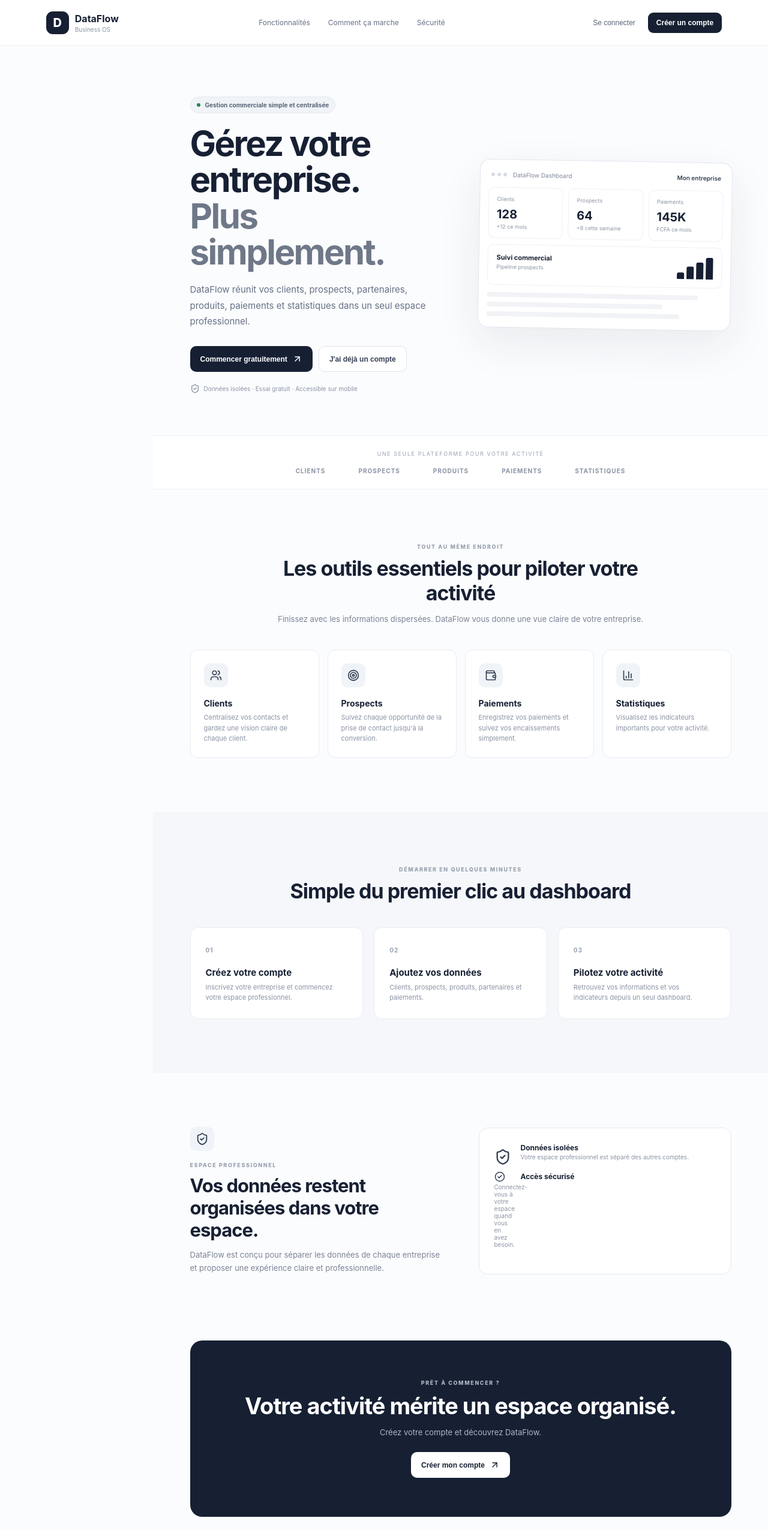
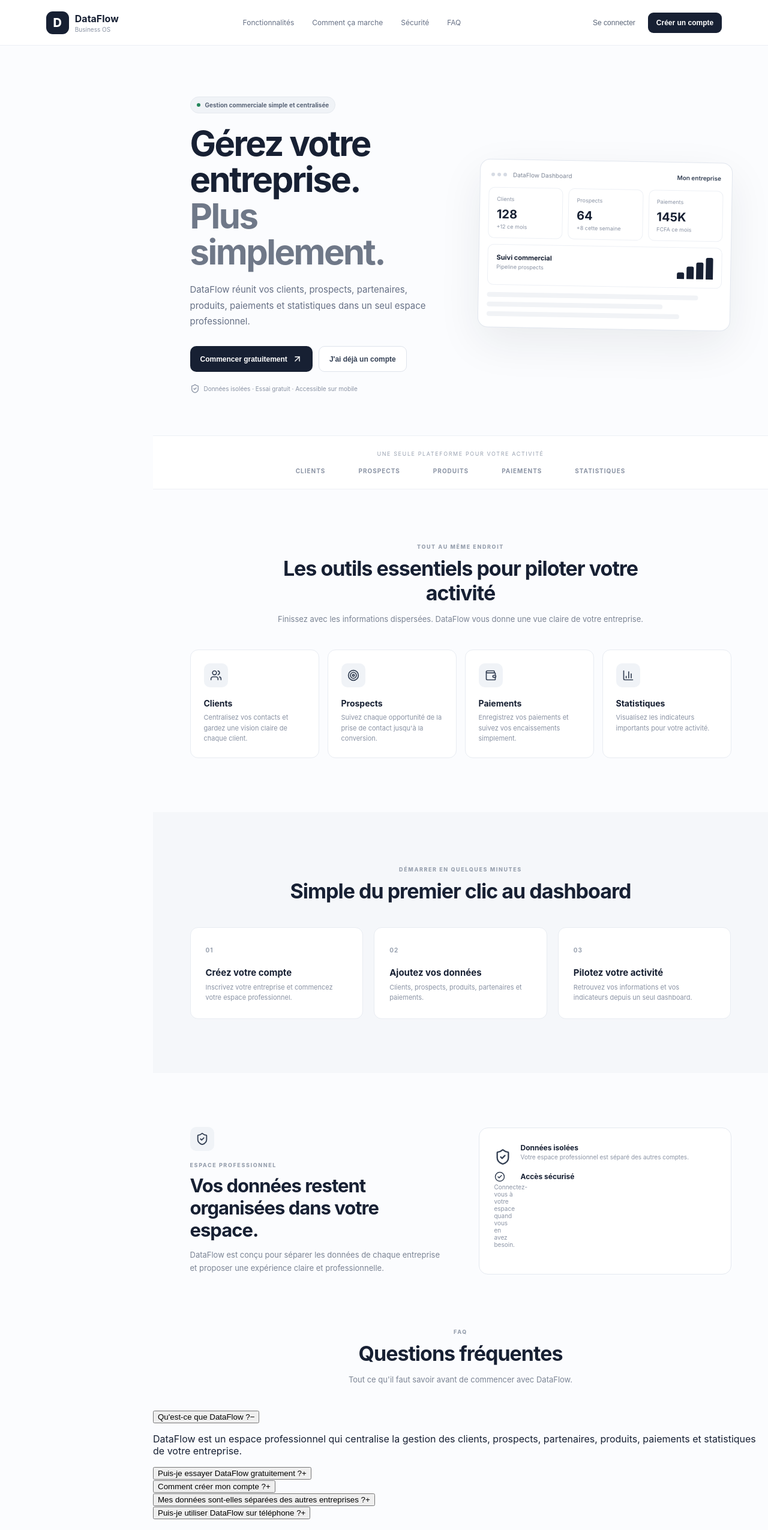
Before and after one commit to baobracy0-afk/Dataflow-, a Next.js app: page / in a window 1280 px wide. Shown: the top 2551 px of the page at 60% size. Built offline with nearby package versions, Linux system fonts and the light colour scheme.

Commit message:
Add interactive FAQ section to DataFlow landing page

```diff
--- a/app/page.tsx
+++ b/app/page.tsx
@@ -46,6 +46,7 @@ export default function Home() {
   const [authName,setAuthName] = useState("");
   const [authEmail,setAuthEmail] = useState("");
   const [authPassword,setAuthPassword] = useState("");
+  const [faqOpen,setFaqOpen] = useState<number | null>(0);
 
   function openAuth(mode:"signup"|"login") {
     setAuthMode(mode); setAuthName(""); setAuthEmail(""); setAuthPassword("");
@@ -79,7 +80,7 @@ export default function Home() {
   if (view === "landing") return <div className="landing">
     <header className="landingHeader">
       <div className="landingBrand"><div className="landingLogo">D</div><div><b>DataFlow</b><span>Business OS</span></div></div>
-      <nav className="landingNav"><a href="#fonctionnalites">Fonctionnalités</a><a href="#comment">Comment ça marche</a><a href="#securite">Sécurité</a></nav>
+      <nav className="landingNav"><a href="#fonctionnalites">Fonctionnalités</a><a href="#comment">Comment ça marche</a><a href="#securite">Sécurité</a><a href="#faq">FAQ</a></nav>
       <div className="landingActions"><button className="loginBtn" onClick={()=>openAuth("login")}>Se connecter</button><button className="landingCta" onClick={()=>openAuth("signup")}>Créer un compte</button></div>
     </header>
     <main className="landingMain">
@@ -100,6 +101,13 @@ export default function Home() {
       </section>
       <section id="comment" className="stepsSection"><div className="sectionIntro"><p className="landingEyebrow">DÉMARRER EN QUELQUES MINUTES</p><h2>Simple du premier clic au dashboard</h2></div><div className="steps"><div><b>01</b><h3>Créez votre compte</h3><p>Inscrivez votre entreprise et commencez votre espace professionnel.</p></div><div><b>02</b><h3>Ajoutez vos données</h3><p>Clients, prospects, produits, partenaires et paiements.</p></div><div><b>03</b><h3>Pilotez votre activité</h3><p>Retrouvez vos informations et vos indicateurs depuis un seul dashboard.</p></div></div></section>
       <section id="securite" className="securitySection"><div><span className="featureIcon"><ShieldCheck size={22}/></span><p className="landingEyebrow">ESPACE PROFESSIONNEL</p><h2>Vos données restent organisées dans votre espace.</h2><p>DataFlow est conçu pour séparer les données de chaque entreprise et proposer une expérience claire et professionnelle.</p></div><div className="securityCard"><ShieldCheck size={28}/><b>Données isolées</b><span>Votre espace professionnel est séparé des autres comptes.</span><CheckCircle2 size={18}/><b>Accès sécurisé</b><span>Connectez-vous à votre espace quand vous en avez besoin.</span></div></section>
+      <section id="faq" className="faqSection"><div className="sectionIntro"><p className="landingEyebrow">FAQ</p><h2>Questions fréquentes</h2><p>Tout ce qu'il faut savoir avant de commencer avec DataFlow.</p></div><div className="faqList">{[
+        ["Qu'est-ce que DataFlow ?","DataFlow est un espace professionnel qui centralise la gestion des clients, prospects, partenaires, produits, paiements et statistiques de votre entreprise."],
+        ["Puis-je essayer DataFlow gratuitement ?","Oui. La landing page présente un essai gratuit de 7 jours pour découvrir votre espace professionnel."],
+        ["Comment créer mon compte ?","Cliquez sur « Créer un compte » ou « Commencer gratuitement », puis renseignez le nom de votre entreprise, votre email et votre mot de passe."],
+        ["Mes données sont-elles séparées des autres entreprises ?","DataFlow est conçu autour d'espaces professionnels séparés afin d'organiser les données de chaque entreprise indépendamment."],
+        ["Puis-je utiliser DataFlow sur téléphone ?","Oui. L'interface est responsive et pensée pour être utilisable sur mobile, tablette et ordinateur."]
+      ].map(([q,a],i)=><div className={faqOpen===i?"faqItem open":"faqItem"} key={q}><button onClick={()=>setFaqOpen(faqOpen===i?null:i)}><span>{q}</span><span className="faqPlus">{faqOpen===i?"−":"+"}</span></button>{faqOpen===i&&<p>{a}</p>}</div>)}</div></section>
       <section className="finalCta"><p className="landingEyebrow">PRÊT À COMMENCER ?</p><h2>Votre activité mérite un espace organisé.</h2><p>Créez votre compte et découvrez DataFlow.</p><button className="heroPrimary" onClick={()=>openAuth("signup")}>Créer mon compte <ArrowUpRight size={17}/></button></section>
     </main>
     <footer className="landingFooter"><div className="landingBrand"><div className="landingLogo">D</div><div><b>DataFlow</b><span>Business OS</span></div></div><span>© 2026 DataFlow. Gestion commerciale.</span></footer>
```
